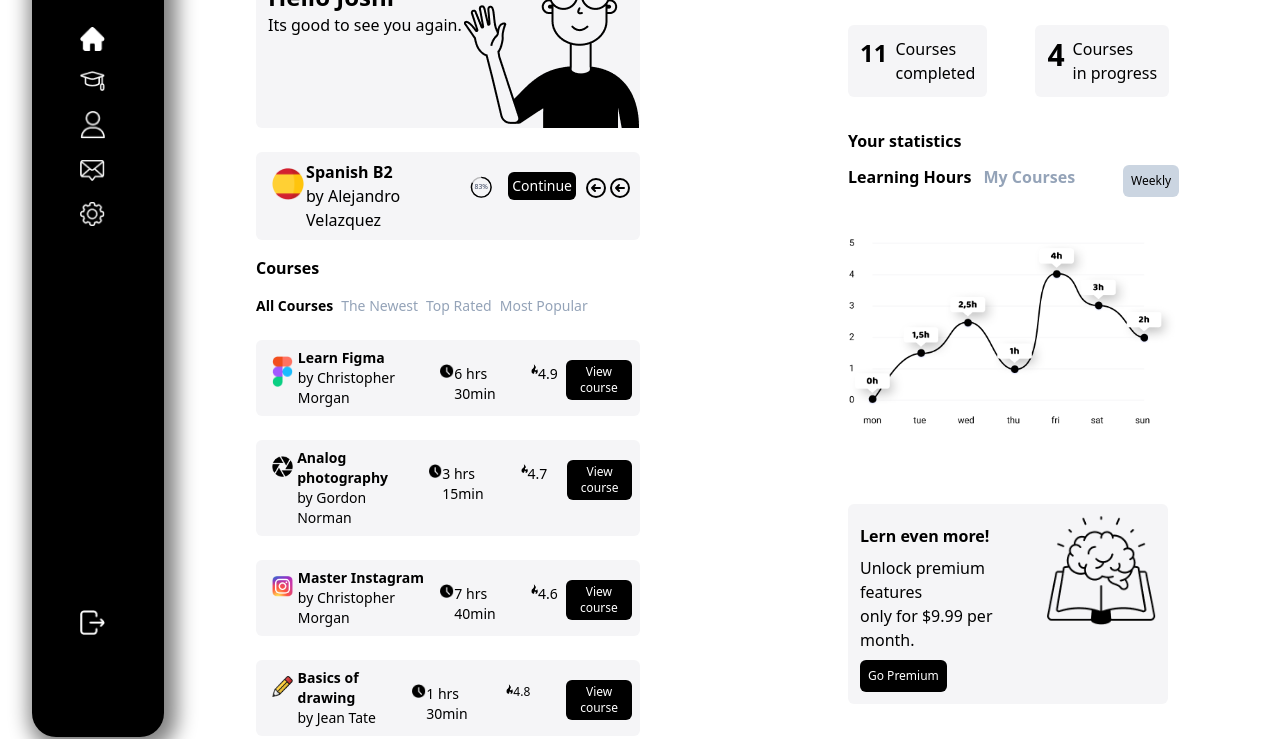
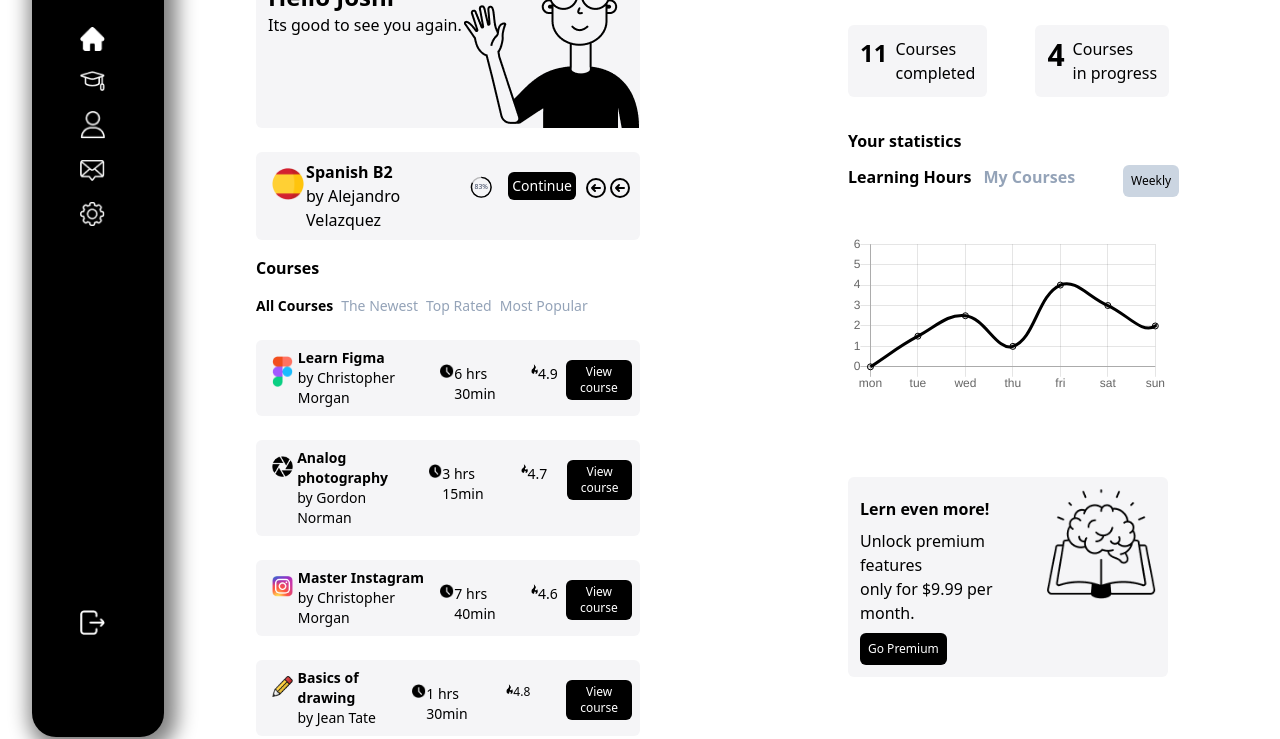
Before and after one commit to Shuvapandit/online-courses-dashboard, a plain HTML site: page index.html in a window 1280 px wide. Shown: the part 139-878 px from the top of the page. Drawn offline with nearby package versions, Linux system fonts and the light colour scheme.

Commit message:
dynamic chart added

```diff
--- a/index.html
+++ b/index.html
@@ -15,7 +15,7 @@
     <!--  Font awsome cdn  -->
 
    <script src="https://kit.fontawesome.com/f2389a6818.js" crossorigin="anonymous"></script>
-
+   <script src="https://cdnjs.cloudflare.com/ajax/libs/Chart.js/2.5.0/Chart.min.js"></script>
 </head>
 <body>
     <div>
@@ -391,7 +391,34 @@
                 </div>
                 </div>
                 <div class="ml-52 mt-10">
-                  <img src="logo/Group 61.png" alt="" width="330px" height="266.15px" class="">
+                 <!--chart start-->
+
+     <canvas id="myChart" style="width:100%;max-width:320px"></canvas>
+
+<script>
+var xValues = ["mon","tue","wed","thu","fri","sat","sun"];
+
+new Chart("myChart", {
+  type: "line",
+  data: {
+    labels: xValues,
+
+    datasets: [ {
+      data: [0,1.5,2.5,1,4,3,2,6],
+      borderColor: "black",
+      fill: false
+    }]
+  },
+  options: {
+    legend: {display: false}
+  }
+});
+</script>
+
+
+
+
+                 <!--Chart end-->
                 </div>
                 <div class="box-border mt-20 bgclr rounded-md p-3 ml-52 w-30 flex flex-row mr-28">
                   <div>
@@ -413,7 +440,9 @@
 
 
     </div>
+
     <script src="ani-circle.js"> </script>
+
 
 </body>
 </html>
```
Also changed, not shown: main.css (line endings or trailing spaces).
